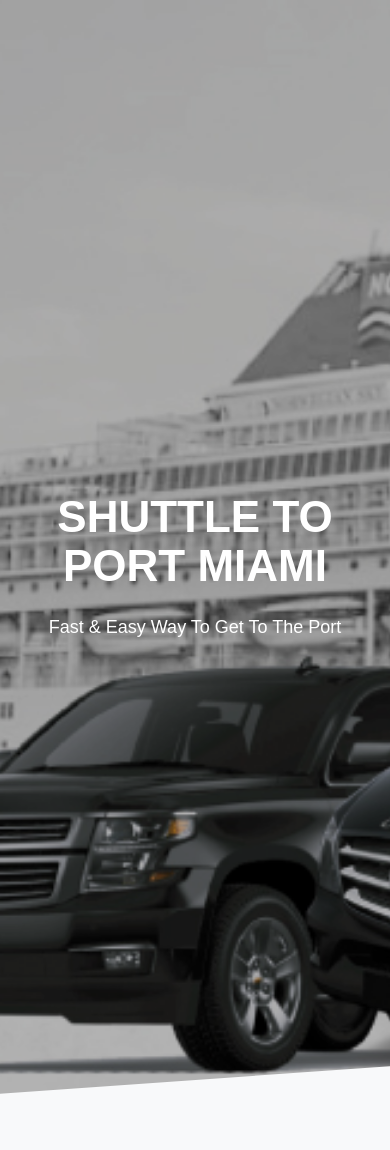
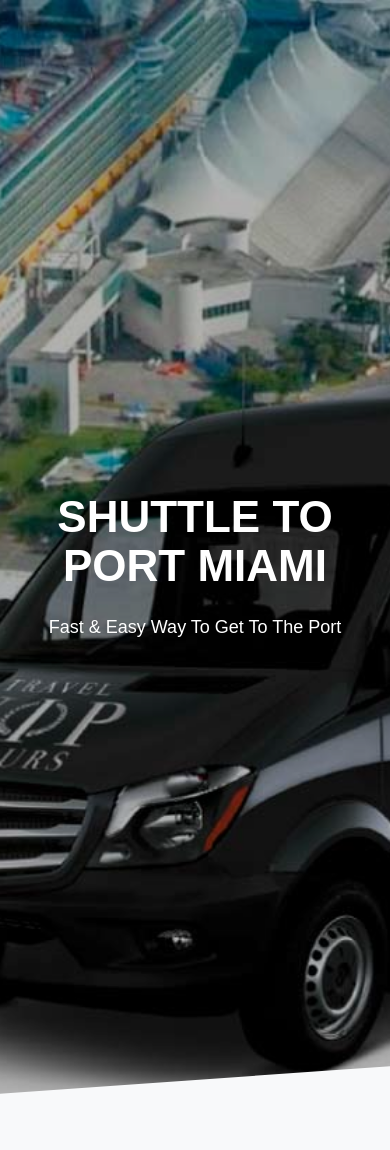
Before and after one commit to DenisManuel/toport, a PHP site: page /toport/ in a window 390 px wide. Shown: the part 62-1212 px from the top of the page. Run offline with PHP 8.4, Linux system fonts and the light colour scheme; some web fonts are replaced.

Commit message:
actualizando header

```diff
--- a/Views/modules/header.php
+++ b/Views/modules/header.php
@@ -1,3 +1,17 @@
+
+<style>
+.bheader {
+  background-image: url('<?=RUTAASSETS?>img/header.jpg');
+
+}
+
+@media only screen and (max-width: 767px) {
+  .bheader {
+    background-image: url('<?=RUTAASSETS?>img/header2.jpg');
+  }
+}
+</style>
+
 <nav class="navbar navbar-expand-lg navbar-dark ftco_navbar bg-dark ftco-navbar-light" id="ftco-navbar">
 	    <div class="container">
 	      <a class="navbar-brand" href="index.html">SHUTTLE TO<span> PORT MIAMI</span></a>
@@ -15,7 +29,7 @@
 	    </div>
 	  </nav>
 
-	  <div class="hero-wrap ftco-degree-bg" style="background-image: url('<?= RUTAASSETS ?>img/SLIDE4b.jpg');" data-stellar-background-ratio="0.5">
+	  <div class="hero-wrap ftco-degree-bg bheader"  data-stellar-background-ratio="0.5">
       <div class="overlay"></div>
       <div class="container">
         <div class="row no-gutters slider-text justify-content-start align-items-center justify-content-center">
--- a/Views/modules/home.php
+++ b/Views/modules/home.php
@@ -79,7 +79,7 @@
 				<div class="row justify-content-end">
 					<div class="col-md-6 heading-section heading-section-white ftco-animate">
             <h2 class="mb-3">Explore hassle-free travel with us! Get a quote now for competitive and transparent transportation prices.</h2>
-            <a href="#" class="btn btn-primary btn-lg">Get Quote</a>
+            <a href="quote" class="btn btn-primary btn-lg">Get Quote</a>
           </div>
 				</div>
 			</div>
```
Also changed, not shown: Views/assets/img/header.jpg (renamed from Views/assets/img/SLIDE4b.jpg), Views/assets/img/header2.jpg (added).
